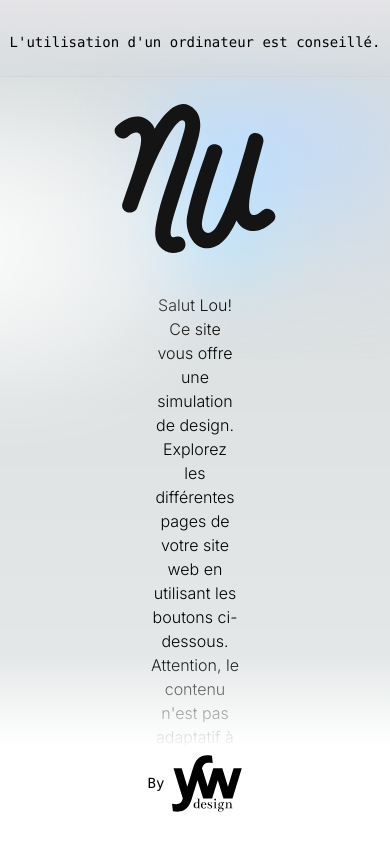
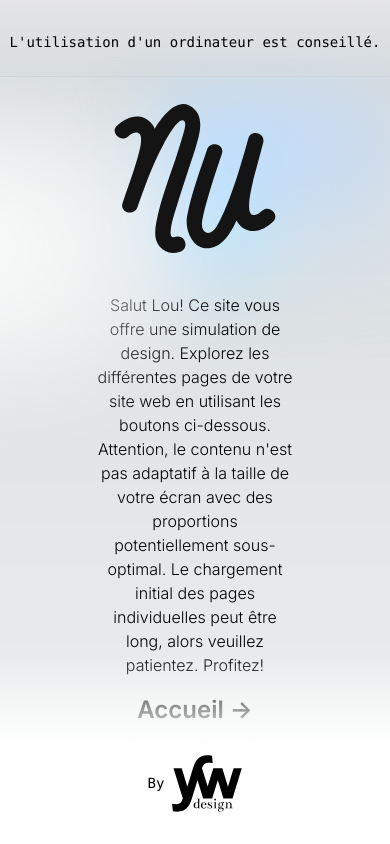
Before and after one commit to weiyolan/nu, a Next.js app: page / in a window 390 px wide. Shown: the top 844 px of the page. Built offline with nearby package versions, Linux system fonts and the light colour scheme.

Commit message:
text width

```diff
--- a/app/page.tsx
+++ b/app/page.tsx
@@ -17,7 +17,7 @@ export default function Home() {
 
       <div className="relative flex flex-col place-items-center before:absolute before:h-[300px] before:w-[480px] before:-translate-x-1/2 before:rounded-full before:bg-gradient-radial before:from-white before:to-transparent before:blur-2xl before:content-[''] after:absolute after:-z-20 after:h-[180px] after:w-[240px] after:translate-x-1/3 after:bg-gradient-conic after:from-sky-200 after:via-blue-200 after:blur-2xl after:content-[''] before:dark:bg-gradient-to-br before:dark:from-transparent before:dark:to-blue-700 before:dark:opacity-10 after:dark:from-sky-900 after:dark:via-[#0141ff] after:dark:opacity-40 before:lg:h-[360px] z-[-1]">
         <Image className="relative dark:drop-shadow-[0_0_0.3rem_#ffffff70] dark:invert" src="/NU.svg" alt="NU Logo" width={180} height={37} priority />
-        <p className={`mt-8 max-w-[45%] text-center font-light`}>
+        <p className={`mt-8 md:max-w-[45%] text-center font-light`}>
           {`Salut Lou! Ce site vous offre une simulation de design. Explorez les différentes pages de votre site web en utilisant les boutons ci-dessous.
             Attention, le contenu n'est pas adaptatif à la taille de votre écran avec des proportions potentiellement sous-optimal.
             Le chargement initial des pages individuelles peut être long, alors veuillez patientez. Profitez! `}
```
